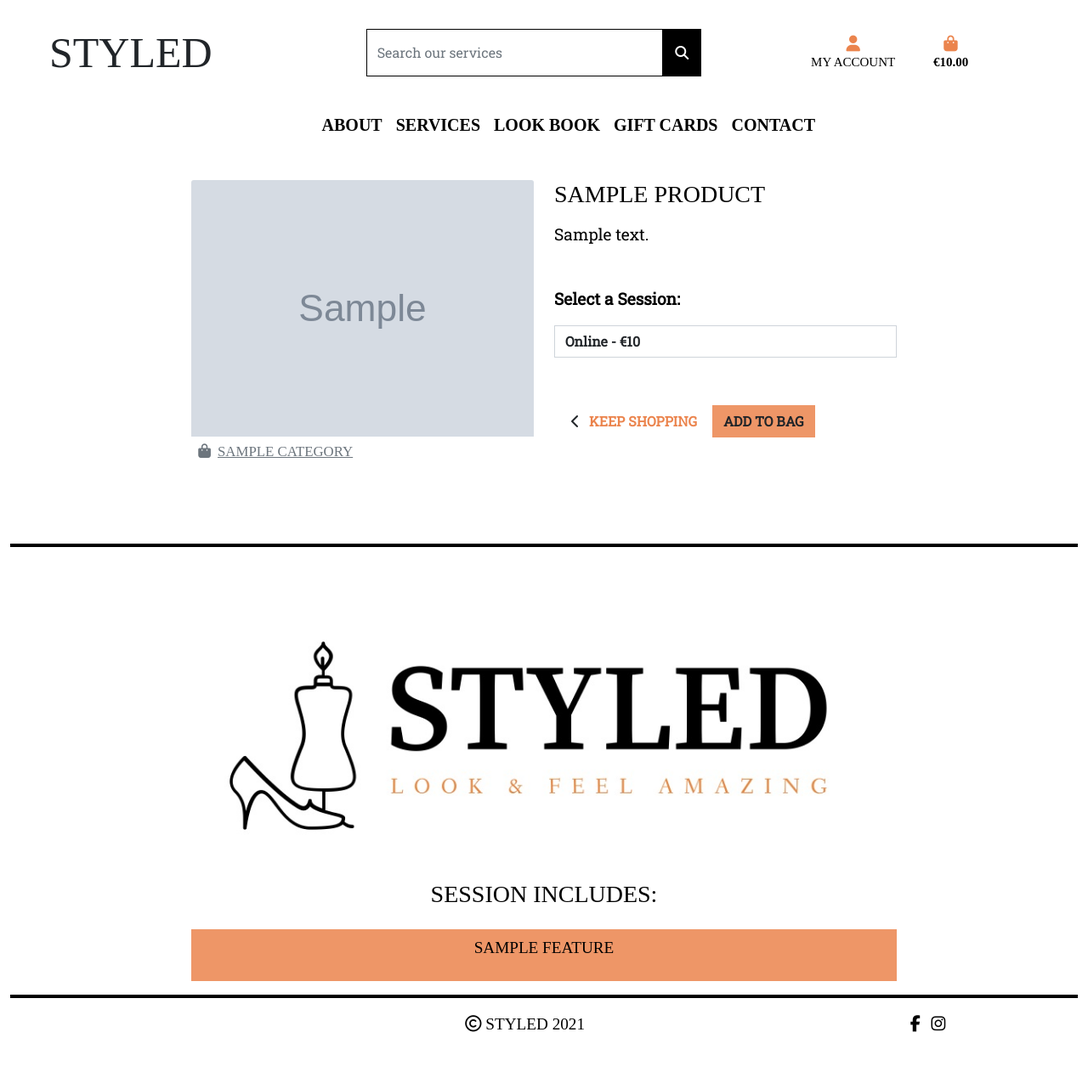
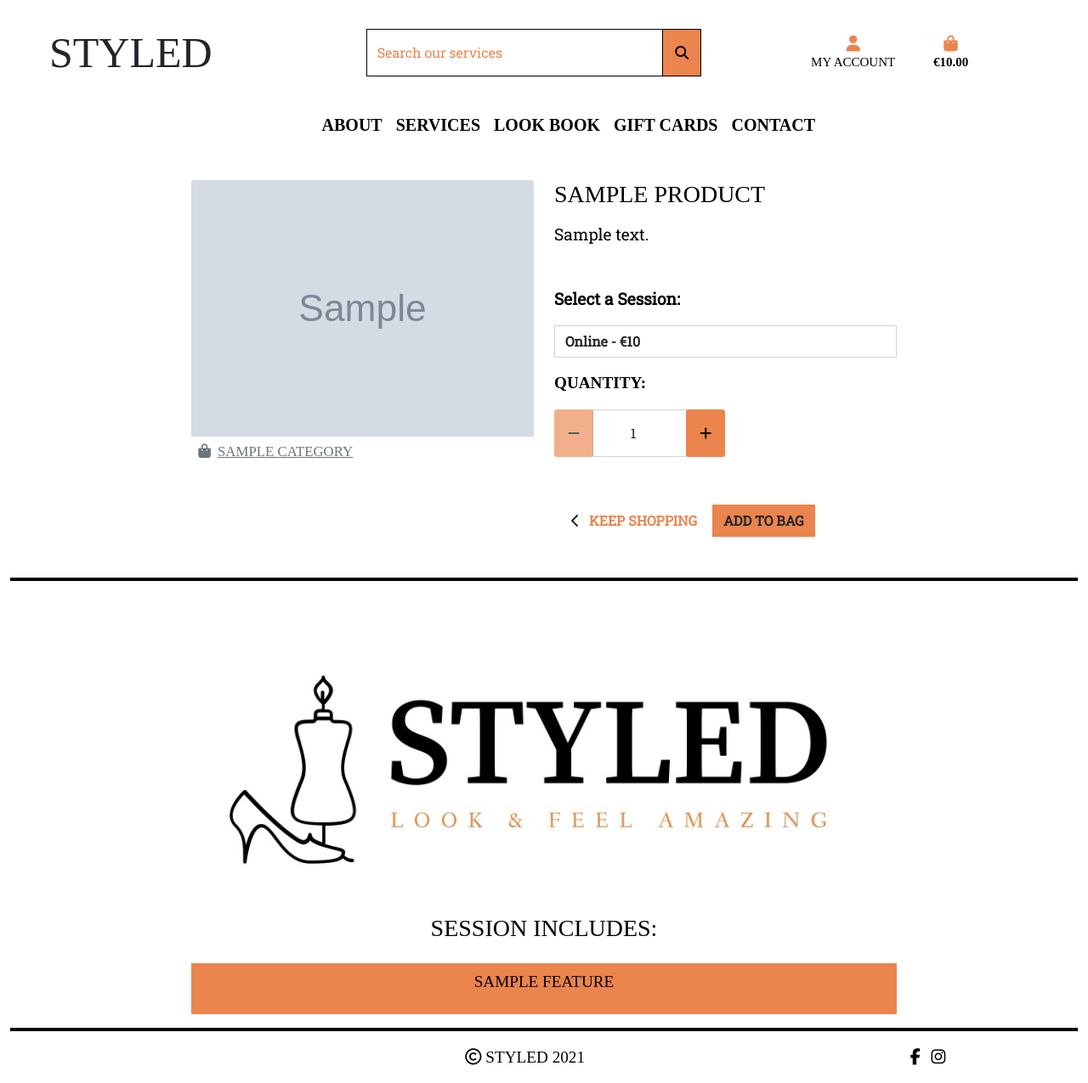
Before and after one commit to elomasney/styled_v1, a Django app: template products/templates/products/product_detail.html in a window 1280 px wide. Shown: the whole page at 85% size. Before the commit the page ends 1215 px from the top, so only its background shows below. Run offline with Django 3.2, Linux system fonts and the light colour scheme; the template is opened without the code that fills it: most values are stand-ins (such as "Sample title", 1, 10 or a date in 2020); grey boxes marked "Sample" are stand-in pictures; some libraries are stand-ins or nearby versions; some web fonts are replaced.

Commit message:
Added quantity selector to products page and update button functionality on bshopping bag

```diff
--- a/bag/templates/bag/bag.html
+++ b/bag/templates/bag/bag.html
@@ -49,7 +49,6 @@
                                     <p class="my-0 logo-font">{{ item.product.price }}</p>
                                 </td>
                                 <td class="py-2 w-10">
-                                    {% if item.item_id not in product %}
                                     <form class="form update-form" method="POST" action="{% url 'update_bag' item.item_id %}">
                                         {% csrf_token %}
                                         <div class="form-group">
@@ -74,13 +73,11 @@
                                                         </span>
                                                     </button>
                                                 </div>
+                                                </div>
                                         </div>
                                     </form>
                                     <a  class="update-link text-black"><small>Update</small></a>
                                     <a class="remove-item text-orange float-right" id="remove_{{ item.item_id }}"><small>Remove</small></a>
-                                    {% endif %}
-                                    <p class="my-0 text-center">{{ item.quantity}}</p>
-                                    <a class=" pt-3 remove-item text-orange float-right" id="remove_{{ item.item_id }}"><small>Remove</small></a>
                                 </td>
                                 <td class="py-3">
                                     <p class="my-0">€{{ item.product.price | calc_subtotal:item.quantity }}</p>
--- a/bag/views.py
+++ b/bag/views.py
@@ -15,7 +15,7 @@ def add_to_bag(request, item_id):
     """ Adds a specified product in the shopping bag """
 
     product = get_object_or_404(Product, pk=item_id)
-    quantity = 1
+    quantity = int(request.POST.get('quantity'))
     redirect_url = request.POST.get('redirect_url')
     bag = request.session.get('bag', {})
 
@@ -37,7 +37,7 @@ def update_bag(request, item_id):
     """ Adds a specified product to the shopping bag """
 
     product = get_object_or_404(Product, pk=item_id)
-    quantity = 1
+    quantity = int(request.POST.get('quantity'))
     bag = request.session.get('bag', {})
 
     if quantity > 0:
--- a/products/templates/products/product_detail.html
+++ b/products/templates/products/product_detail.html
@@ -57,6 +57,33 @@
                                         <option value="{{product.price}}">In Person - €{{ product.price }}</option>
                                     </select>
                                 </div>
+                                <div class="col-12">
+                                    <p class="mt-3 logo-font"><strong>Quantity:</strong></p>
+                                    <div class="form-group w-50">
+                                        <div class="input-group">
+                                            <div class="input-group-prepend">
+                                                <button class="decrement-qty btn btn-orange rounded-1"
+                                                    data-item_id="{{ product.id }}" id="decrement-qty_{{ product.id }}">
+                                                    <span class="icon">
+                                                        <i class="fas fa-minus"></i>
+                                                    </span>
+                                                </button>
+                                            </div>
+                                            <input class="form-control qty_input text-center" type="number"
+                                                name="quantity" value="1" min="1" max="99"
+                                                data-item_id="{{ product.id }}"
+                                                id="id_qty_{{ product.id }}">
+                                            <div class="input-group-append">
+                                                <button class="increment-qty btn btn-orange text-black rounded-1"
+                                                    data-item_id="{{ product.id }}" id="increment-qty_{{ product.id }}">
+                                                    <span class="icon">
+                                                        <i class="fas fa-plus"></i>
+                                                    </span>
+                                                </button>
+                                            </div>
+                                        </div>
+                                    </div>
+                                </div>
                             <div class="col-12 mt-2">
                                 <a href="{% url 'products' %}" class="btn btn-outline-black rounded-0 mt-5">
                                     <span class="icon">
@@ -88,3 +115,8 @@
             {% include 'includes/footer.html' %}
     </div>
 {% endblock %}
+
+{% block postloadjs %}
+{{ block.super }}
+{% include 'products/includes/quantity_input_script.html' %}
+{% endblock %}
--- a/static/css/base.css
+++ b/static/css/base.css
@@ -99,7 +99,7 @@ h2.logo-font{
 }
 
 .bg-orange{
-    background-color:  rgb(235, 132, 77, .85);
+    background-color:  rgb(235, 132, 77);
 }
 
 .client-img{
@@ -150,6 +150,15 @@ select#id_product_option.form-control{
     cursor: pointer;
 }
 
+a.category-badge > span.badge:hover {
+    background: #000 !important;
+    color: #fff !important;
+}
+
+input[name='q']::placeholder {
+    color: rgba(235,132,77);
+}
+
 
 /* -------------------------------- Media Queries */
 
--- a/templates/base.html
+++ b/templates/base.html
@@ -49,9 +49,9 @@
                         <div class="input-group w-100">
                             <input class="form-control border border-black rounded-0" type="text" name="q" placeholder="Search our services">
                             <div class="input-group-append">
-                                <button class="form-control btn btn-black border border-black rounded-0" type="submit">
+                                <button class="form-control btn btn-orange border border-black rounded-0" type="submit">
                                     <span class="icon">
-                                        <i class="fas fa-search"></i>
+                                        <i class="text-black fas fa-search"></i>
                                     </span>
                                 </button>
                             </div>
```
